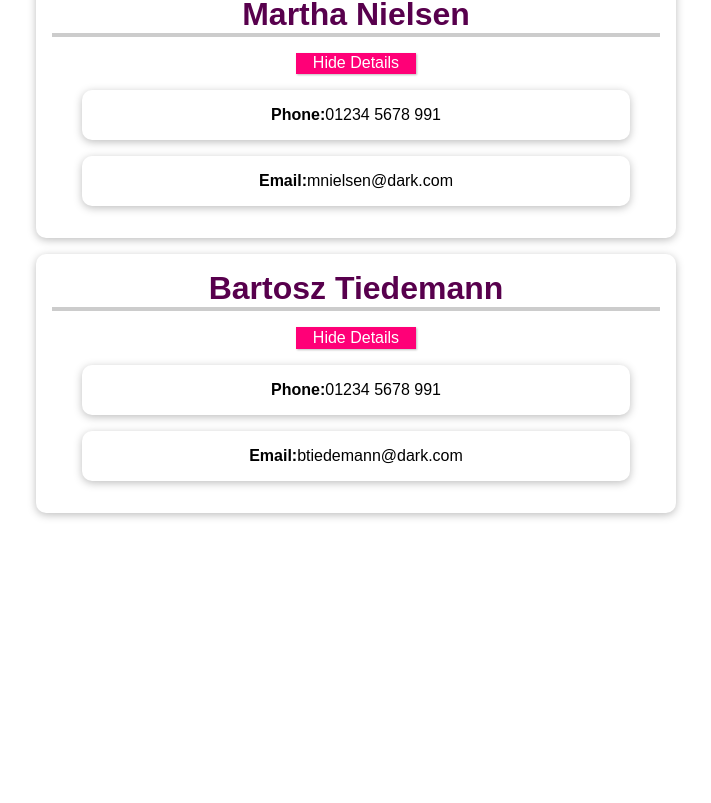
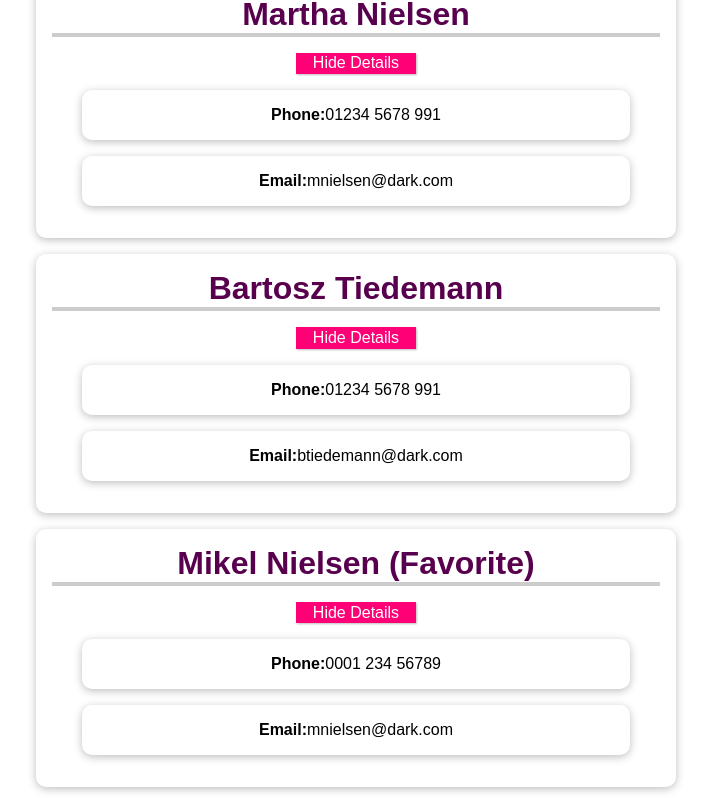
Before and after one commit to mauforero/vuejs-2-the-complete-guide, a Vue app in the folder module-6-components/vue-cli-01-a-new-vue-project/: page / in a window 1280 px wide. Shown: the part 352-1155 px from the top of the page, without its empty margins (284-995 px from the left). Before the commit the page ends 881 px from the top, so only its background shows below. Built offline with nearby package versions, Linux system fonts and the light colour scheme.

Commit message:
Module 8: Set props types

```diff
--- a/module-6-components/vue-cli-01-a-new-vue-project/src/App.vue
+++ b/module-6-components/vue-cli-01-a-new-vue-project/src/App.vue
@@ -4,7 +4,15 @@
     <friend-contact
       v-for="friend in friendList"
       :key="friend.id"
-      :friend="friend"
+      :name="friend.name"
+      :phone="friend.phone"
+      :email="friend.email"
+    ></friend-contact>
+    <friend-contact
+      name="Mikel Nielsen"
+      phone="0001 234 56789"
+      email="mnielsen@dark.com"
+      is-favorite="true"
     ></friend-contact>
   </ul>
 </template>
--- a/module-6-components/vue-cli-01-a-new-vue-project/src/components/FriendContact.vue
+++ b/module-6-components/vue-cli-01-a-new-vue-project/src/components/FriendContact.vue
@@ -1,18 +1,34 @@
 <template>
   <li>
-    <h2>{{ friend.name }}</h2>
+    <h2>{{ name }} {{ isFavorite ? "(Favorite)" : "" }}</h2>
     <button @click="toggleDetails">
       {{ showDetails ? "Hide" : "Show" }} Details
     </button>
     <ul v-if="showDetails">
-      <li><strong>Phone:</strong>{{ friend.phone }}</li>
-      <li><strong>Email:</strong>{{ friend.email }}</li>
+      <li><strong>Phone:</strong>{{ phone }}</li>
+      <li><strong>Email:</strong>{{ email }}</li>
     </ul>
   </li>
 </template>
 <script>
 const FriendContact = {
-  props: { friend: Object },
+  /**
+   * the following value types (type property) are supported:
+   *  String
+   *  Number
+   *  Boolean
+   *  Array
+   *  Object
+   *  Date
+   *  Function
+   *  Symbol
+   */
+  props: {
+    name: { type: String, required: true },
+    phone: { type: String, required: true },
+    email: { type: String, required: true },
+    isFavorite: { type: Boolean, required: false, default: false },
+  },
   data() {
     return {
       showDetails: true,
```
